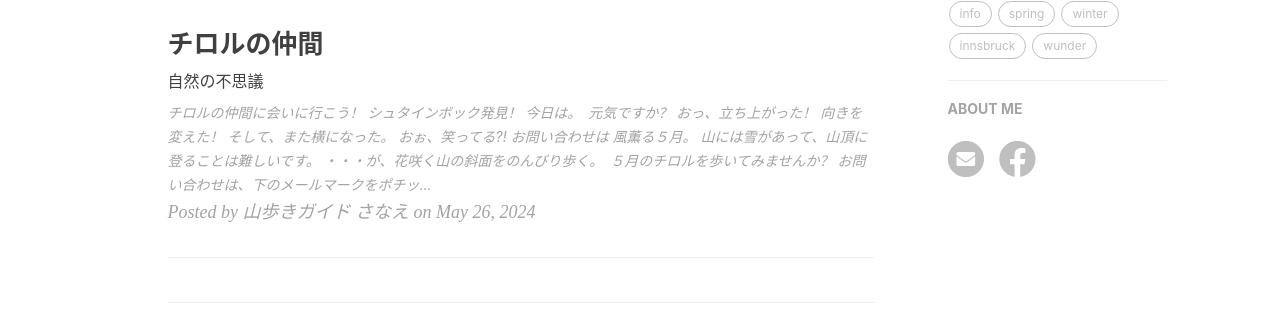
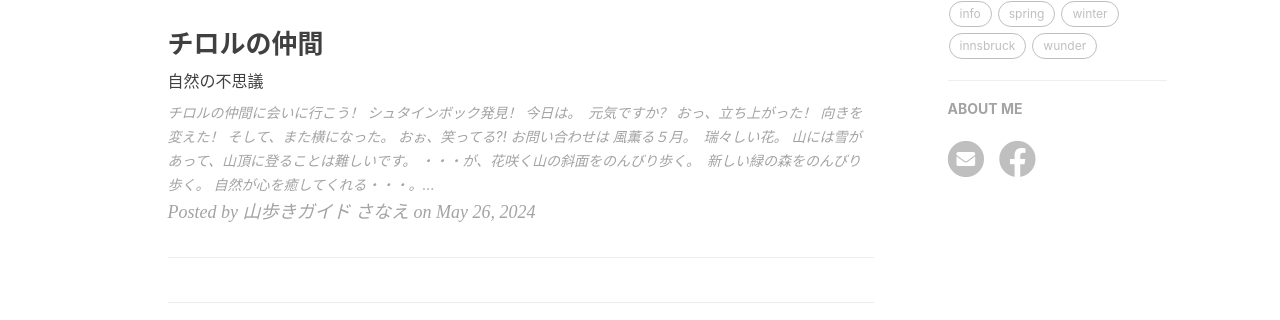
Before and after one commit to yamayagi/yamayagi.github.io, a Jekyll site: the page built from index.html, in a window 1280 px wide and 900 px high, scrolled down 330 px. Shown: the part 156-476 px from the top of the window. Built offline with Jekyll 4.4.1, drawn with Linux system fonts in a browser that asks for light colours; nearby versions of some CDN libraries; the list of posts is cut into pages by our own code; comment, search, counter and statistics services are not loaded.

Commit message:
Update 2024-05-26-tier.md

```diff
--- a/_posts/2024-05-26-tier.md
+++ b/_posts/2024-05-26-tier.md
@@ -28,11 +28,15 @@
 
 # お問い合わせは
 
-風薫る５月。
+風薫る５月。　瑞々しい花。
 
 山には雪があって、山頂に登ることは難しいです。
 
-・・・が、花咲く山の斜面をのんびり歩く。　５月のチロルを歩いてみませんか？
+・・・が、花咲く山の斜面をのんびり歩く。　新しい緑の森をのんびり歩く。
+
+自然が心を癒してくれる・・・。　自然の不思議。
+
+５月のチロルを歩いてみませんか？
 
 お問い合わせは、下のメールマークをポチッとして、メールにてお願いいたします！
 
```
